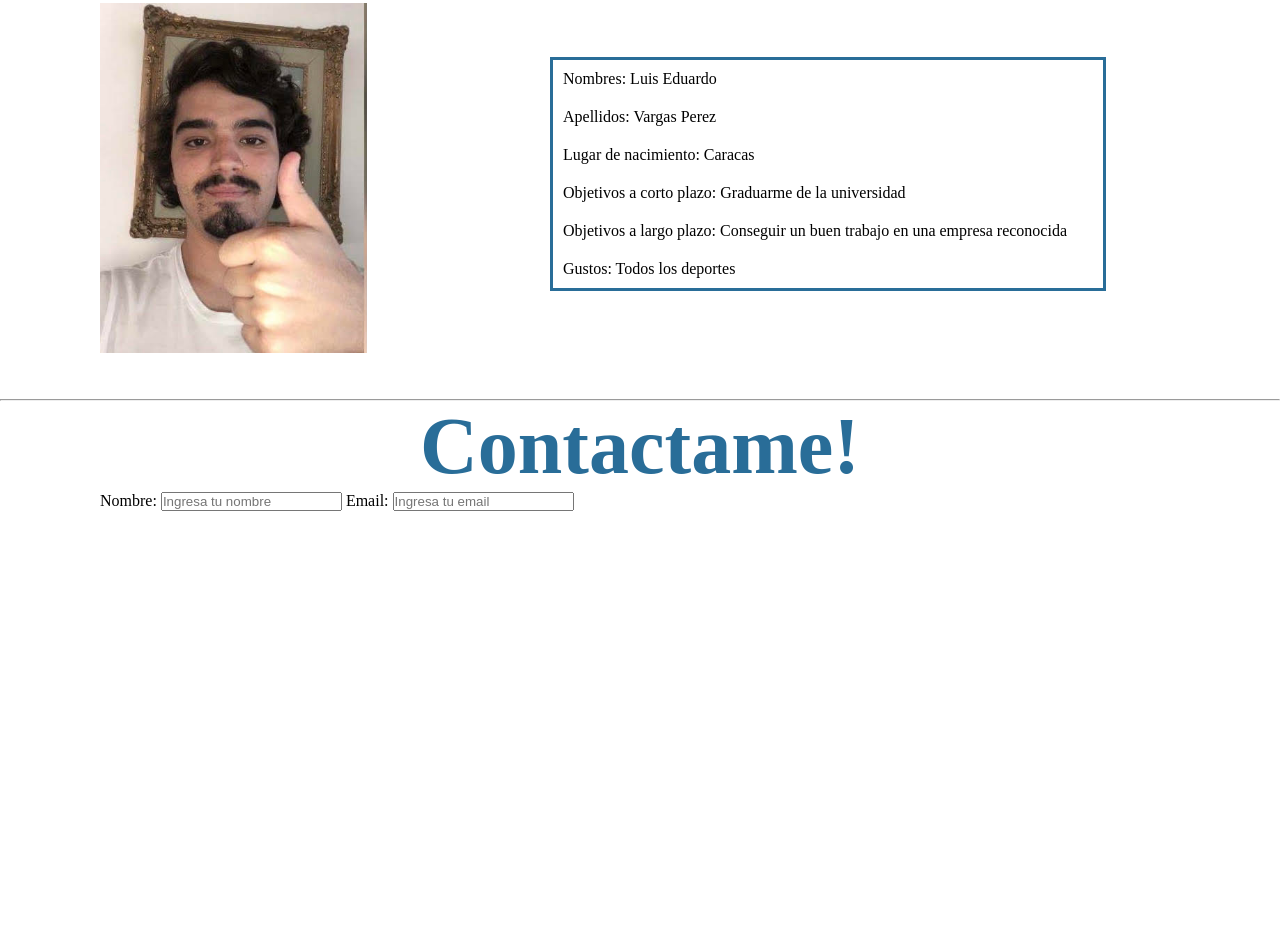
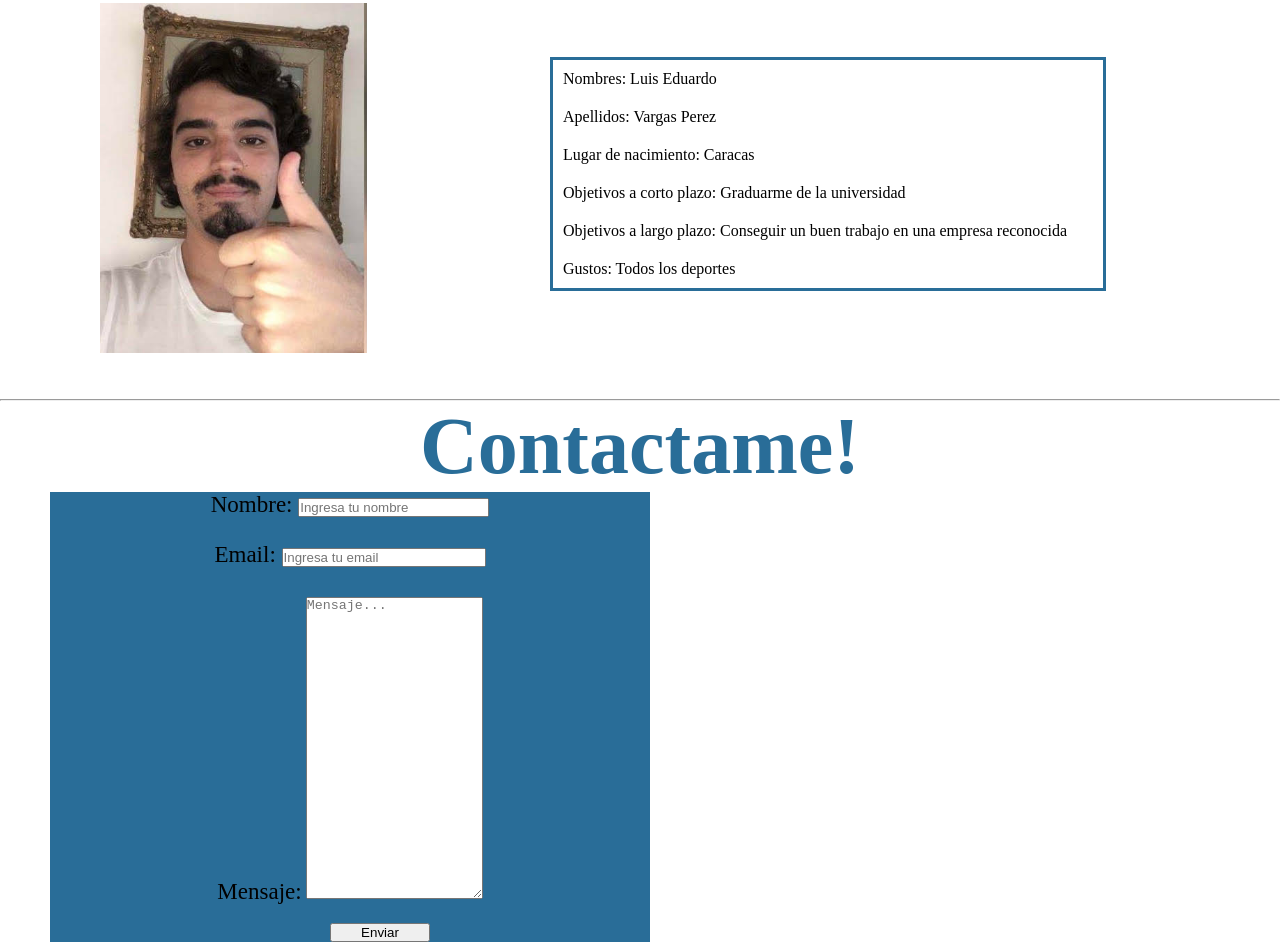
Before and after one commit to luisv99/Quiz1, a plain HTML site: page index.html in a window 1280 px wide. Shown: the part 1846-2788 px from the top of the page. Before the commit the page ends 2357 px from the top, so only its background shows below. Drawn offline with Linux system fonts and the light colour scheme; a web font is replaced by a local one.

Commit message:
btn js ready

```diff
--- a/index.html
+++ b/index.html
@@ -114,10 +114,17 @@
 
 <h1 id="contact-title">Contactame!</h1>
 <div class="formulario">
-    <span>Nombre: </span>
-    <input type="text" placeholder="Ingresa tu nombre">
-    <span>Email: </span>
-    <input type="text" placeholder="Ingresa tu email">
+    <span class="span1">Nombre: </span>
+    <input class="nombre" type="text" placeholder="Ingresa tu nombre">
+    <br>
+    <span class="span1">Email: </span>
+    <input class="email" type="text" placeholder="Ingresa tu email">
+    <br>
+    <span class="span1">Mensaje:</span>
+    <textarea class="text-area" type="text" placeholder="Mensaje..."></textarea>
+    <br>
+    <br>
+    <button id="btn">Enviar</button>
 
 </div>
 
--- a/main.js
+++ b/main.js
@@ -0,0 +1,7 @@
+const alerta = () => {
+    alert('Su solicitud ha sido enviada')
+}
+
+const btn = document.getElementById('btn')
+
+btn.onclick = alerta;
--- a/styles.css
+++ b/styles.css
@@ -181,5 +181,33 @@
 }
 
 .formulario{
-    margin-left: 100px;
+    text-align: center;
+    background-color: #296D98;
+    margin-left: 50px;
+    width: 600px;
 }
+
+
+.nombre{
+    width: 187px;
+}
+
+.email{
+    width: 200px;
+    margin-top: 30px;
+    margin-bottom: 30px;
+}
+
+.text-area{
+    height: 300px;
+}
+
+#btn{
+    width: 100px;
+    margin-left: 60px;
+}
+
+.span1{
+    font-family: 'Peddana', serif;
+    font-size: 23px;
+}
```
